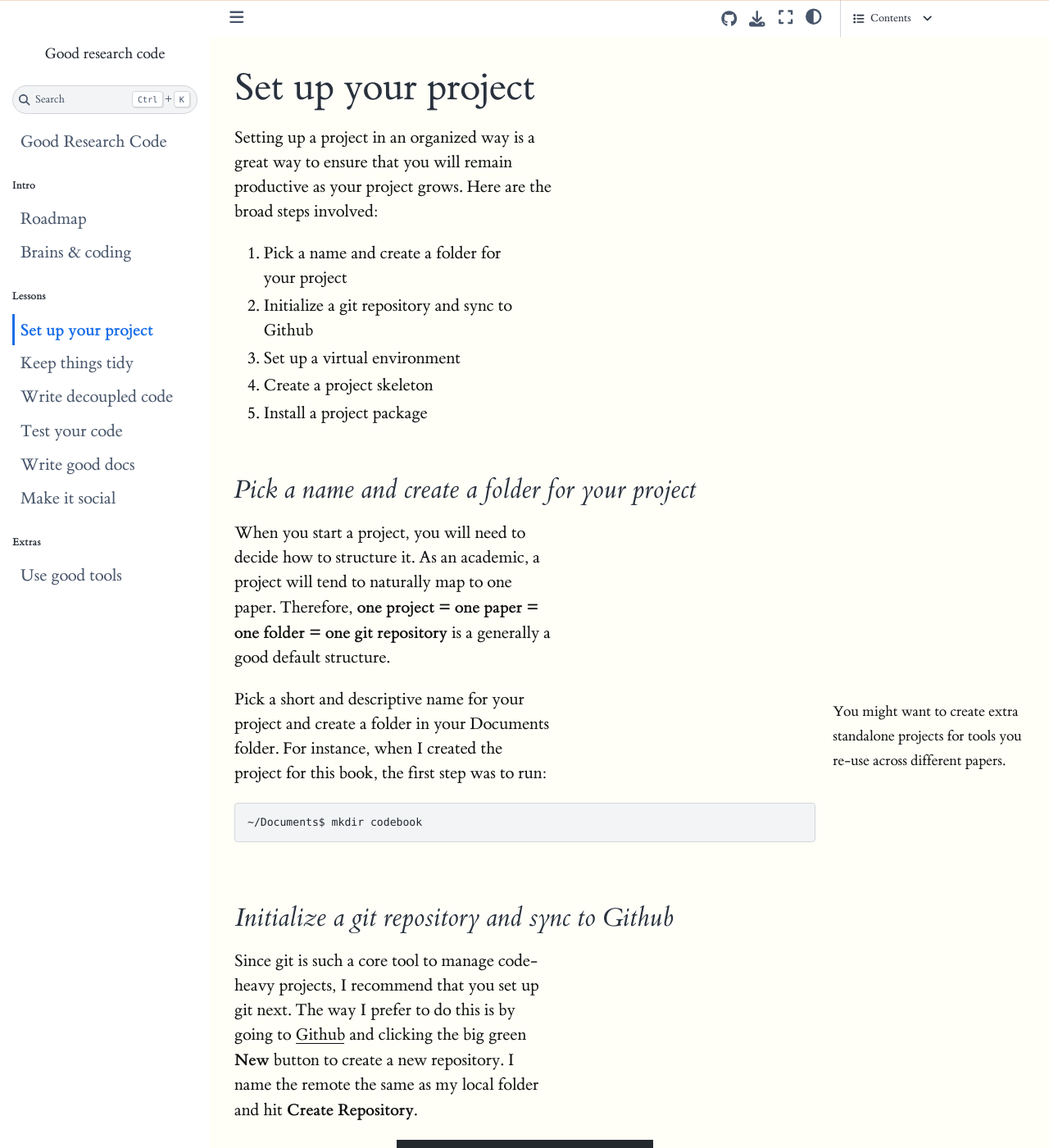
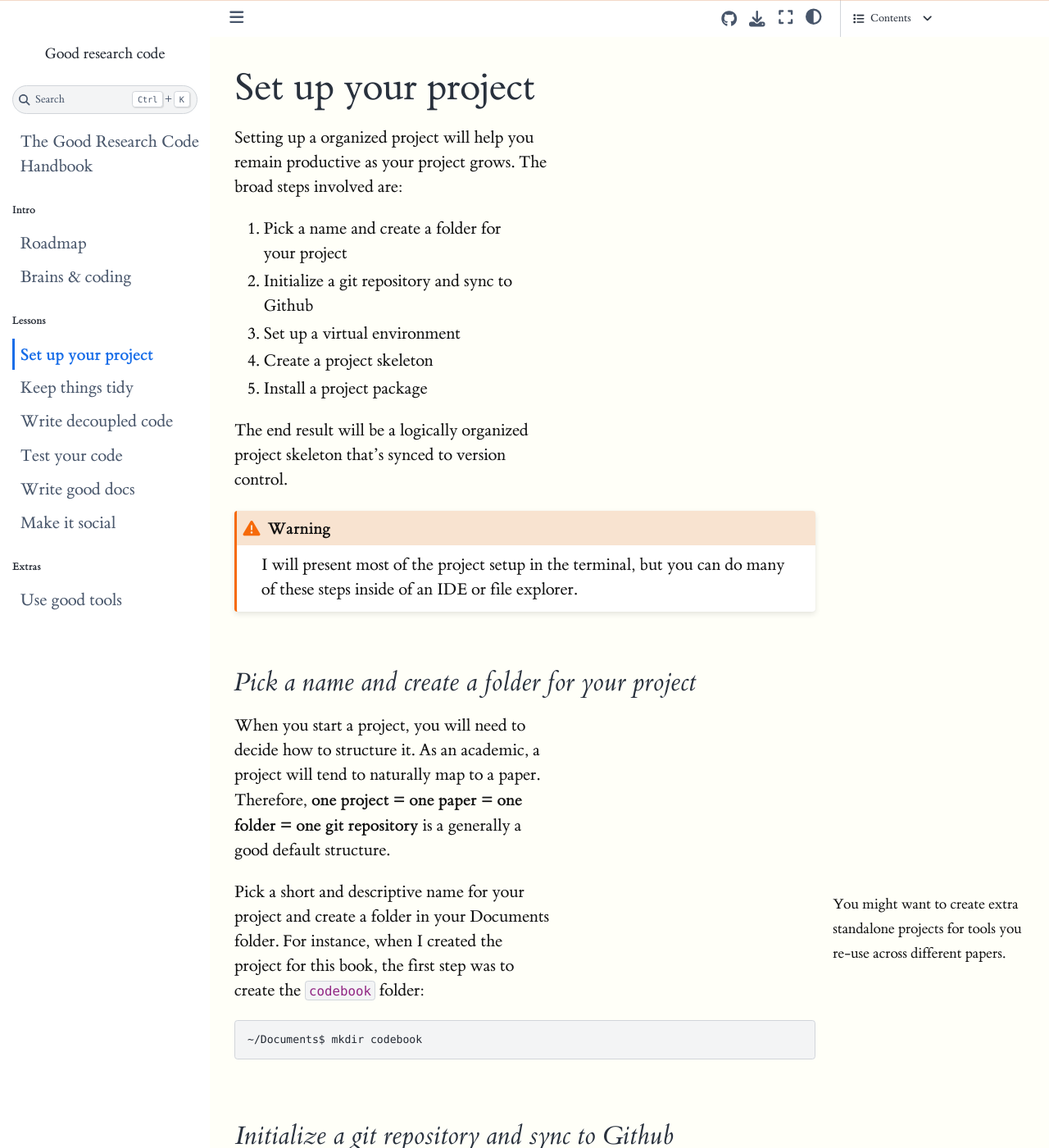
Before and after one commit to patrickmineault/codebook, a Jupyter Book: the page built from setup.md, in a window 1280 px wide and 1400 px high. Shown: the whole window at 82% size. Built offline with Jupyter Book 1.0.4 settings and Sphinx 7.4.7 and the Sphinx Book theme 1.1.4, drawn with Linux system fonts in a browser that asks for light colours; some of the changed text lies outside the part shown.

Commit message:
Respond to reviewers

````diff
--- a/intro.md
+++ b/intro.md
@@ -1,4 +1,4 @@
-# Good Research Code
+# The Good Research Code Handbook
 
 ```{epigraph}
 Is my code fast? No. But is it well documented? No. But does it work? Also no.
@@ -17,7 +17,7 @@
 * Have trouble finishing projects
 * Contemplate buying a small organic farm in upstate Vermont and read far too much about goat husbandry
 
-Did I hit a nerve? Yes?! Then you're in for a treat! This book is there to help you get from 0 to 1 on good software engineering practices for research projects.
+Did I hit a nerve? Yes?! Then you're in for a treat! This book will help you get from 0 to 1 on good software engineering practices for research projects.
 
 ## Prerequisites
 
--- a/setup.md
+++ b/setup.md
@@ -1,6 +1,6 @@
 # Set up your project
 
-Setting up a project in an organized way is a great way to ensure that you will remain productive as your project grows. Here are the broad steps involved:
+Setting up a organized project will help you remain productive as your project grows. The broad steps involved are:
 
 1. Pick a name and create a folder for your project
 2. Initialize a git repository and sync to Github
@@ -8,15 +8,21 @@
 4. Create a project skeleton
 5. Install a project package
 
+The end result will be a logically organized project skeleton that's synced to version control.
+
+```{warning}
+I will present most of the project setup in the terminal, but you can do many of these steps inside of an IDE or file explorer.
+```
+
 ## Pick a name and create a folder for your project
 
-When you start a project, you will need to decide how to structure it. As an academic, a project will tend to naturally map to one paper. Therefore, **one project = one paper = one folder = one git repository** is a generally a good default structure.
+When you start a project, you will need to decide how to structure it. As an academic, a project will tend to naturally map to a paper. Therefore, **one project = one paper = one folder = one git repository** is a generally a good default structure.
 
 ```{margin}
 You might want to create extra standalone projects for tools you re-use across different papers.
 ```
 
-Pick a short and descriptive name for your project and create a folder in your Documents folder. For instance, when I created the project for this book, the first step was to run:
+Pick a short and descriptive name for your project and create a folder in your Documents folder. For instance, when I created the project for this book, the first step was to create the `codebook` folder:
 
 ```console
 ~/Documents$ mkdir codebook
@@ -24,7 +30,7 @@
 
 ## Initialize a git repository and sync to Github
 
-Since git is such a core tool to manage code-heavy projects, I recommend that you set up git next. The way I prefer to do this is by going to [Github](https://github.com) and clicking the big green **New** button to create a new repository. I name the remote the same as my local folder and hit **Create Repository**.
+Since git is such a core tool to manage code-heavy projects, I recommend that you set it up immediately. The way I prefer to do this is by going to [Github](https://github.com) and clicking the big green **New** button to create a new repository. I name the remote the same as my local folder and hit **Create Repository**.
 
 ```{figure} figures/github-repo.png
 ---
@@ -49,11 +55,17 @@
 I've never attempted to remember these commands. I always just copy and paste.
 ```
 
-From then on, you can commit anywhere between a few times a day to a few times per week, depending on how the project is going. Try to make the git commit messages meaningful and to group related changes together. A changelist with 100 changed files and a message "update" is not helpful when you're trying to track when a bug was introduced several months after the fact.
+How often do you think you should commit to git?
 
-```{note}
+```{dropdown} ⚠️ Spoilers
+Depending on your pace, you should aim to *commit your code from a few times a day to a few times per week*. Don't wait until the project is almost finished before you start to commit.
+```
+
+The general rule of thumb is that one commit should represent a unit of related work. For example, if you made changes in 3 files to add a new functionality, that should be *one* commit. Splitting the commit into 3 would lose the relationship between the changes; combining these changes with 100 other changed files would make it very hard to track down what changed. Try to make your git commit messages meaningful, as it will help you keep track down bugs several months down the line.
+
+
+
 If you don't use git very often, you might not like the idea of committing to git daily or multiple times per day. The git command line can feel like a formidable adversary; GUIs can ease you into it. I used to use the git command line exclusively. These days, I prefer [the git panel in VSCode](vscode).
-```
 
 ## Set up a virtual environment
 
````
Also changed, not shown: roadmap.md (+6 -4 lines).
